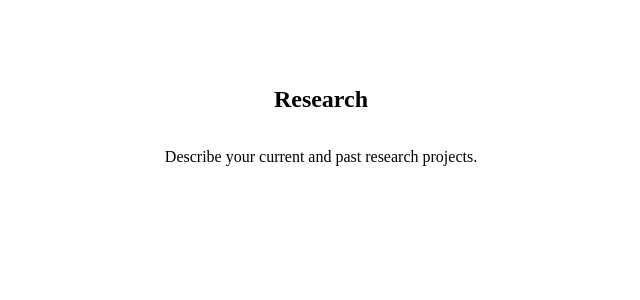
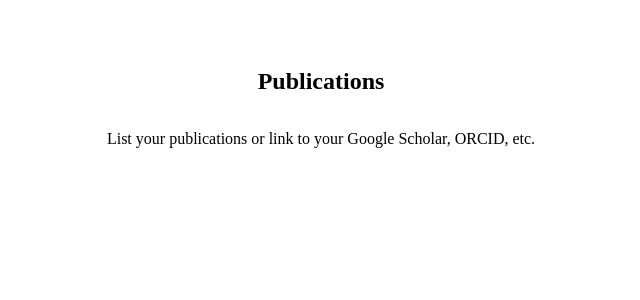
Before and after one commit to jsyoon-k5/jsyoon-k5.github.io, a plain HTML site: page docs/index.html in a window 1280 px wide. Shown: the part 1480-1780 px from the top of the page, without its empty margins (319-959 px from the left). Drawn offline with Linux system fonts and the light colour scheme.

Commit message:
test modification on section

```diff
--- a/docs/index.html
+++ b/docs/index.html
@@ -12,7 +12,6 @@
     <nav class="navbar">
         <ul>
             <li><a href="#about">June-Seop Yoon</a></li>
-            <li><a href="#research">Research</a></li>
             <li><a href="#publications">Publications</a></li>
             <li><a href="#contact">Contact</a></li>
         </ul>
@@ -26,14 +25,13 @@
             </div>
             <div class="text-content">
                 <h1>June-Seop Yoon</h1>
-                <p>I am a Ph.D. student at Yonsei University's Esports & High Performance HCI Lab, advised by Prof. Byungjoo Lee. My research focuses on computational models of Esports players and their applications in the Esports industry, such as player training, evaluation, and performance analysis. Specifically, I am interested in understanding what enables professional players to outperform others.</p>
+                <p>I am a Ph.D. student at Yonsei University's Esports & High Performance HCI Lab,
+                    advised by Prof. Byungjoo Lee. My research focuses on computational models of Esports
+                    players and their applications in the Esports industry, such as player training, evaluation,
+                    and performance analysis. Specifically, I am interested in understanding what enables
+                    professional players to outperform others.</p>
             </div>
         </div>
-    </section>
-
-    <section id="research" class="section">
-        <h1>Research</h1>
-        <p>Describe your current and past research projects.</p>
     </section>
 
     <section id="publications" class="section">
```
